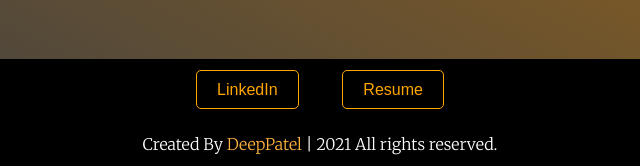
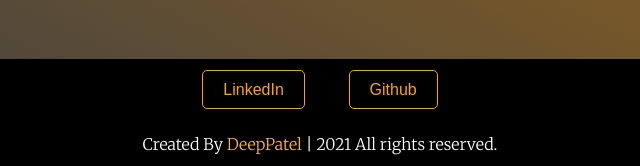
Before and after one commit to DeepPatel2142/Portfolio, a plain HTML site: page index.html in a window 1280 px wide. Shown: the part 1410-1576 px from the top of the page, 320-960 px from the left. Drawn offline with nearby package versions, Linux system fonts and the light colour scheme; some icons are missing.

Commit message:
Update index.html

```diff
--- a/index.html
+++ b/index.html
@@ -35,7 +35,7 @@
       <div class="bottom-container">
         <a class="btn" href="https://www.linkedin.com/in/deeppatel2142/" target="_blank">LinkedIn</a>
         <!-- change the location -->
-        <a class="btn" href="https://deeppatel2142.github.io/Portfolio/Co-op Resume.pdf" target="_blank">Resume</a>
+        <a class="btn" href="https://github.com/DeepPatel2142" target="_blank">Github</a>
       </div>
 
     <footer>
```
